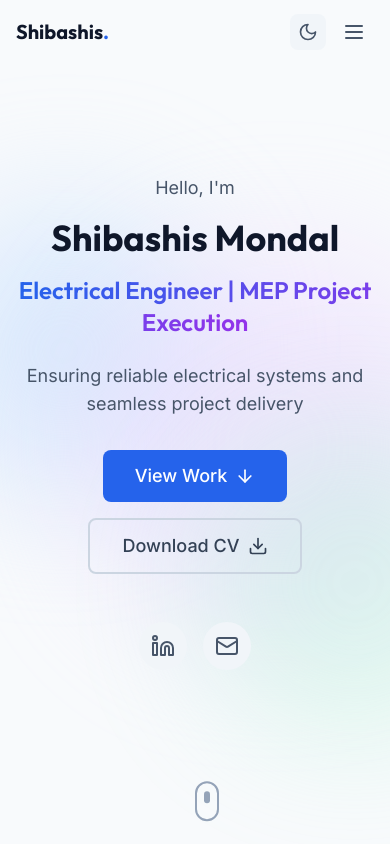
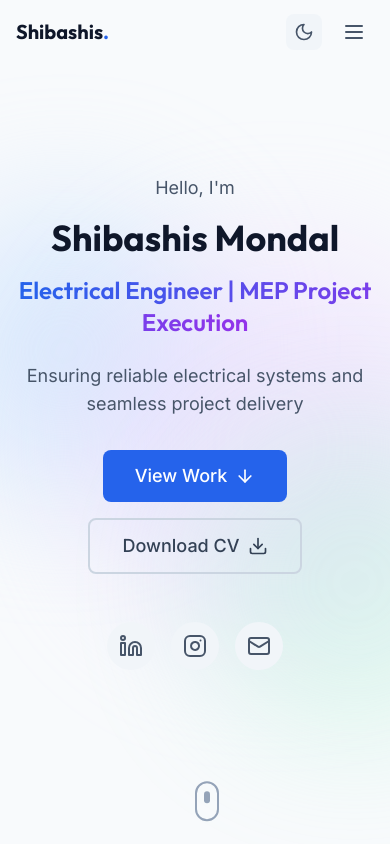
Before and after one commit to shibashismondal/portfolio, a Next.js app: page / in a window 390 px wide. Shown: the top 844 px of the page. Built offline with nearby package versions, Linux system fonts and the light colour scheme.

Commit message:
Add Instagram, remove GitHub, fix mobile navbar spacing

```diff
--- a/components/sections/Contact.tsx
+++ b/components/sections/Contact.tsx
@@ -2,7 +2,7 @@
 
 import { useState, useRef, FormEvent } from "react";
 import { motion, useInView } from "framer-motion";
-import { Mail, Linkedin, Github, Send, MapPin, CheckCircle } from "lucide-react";
+import { Mail, Linkedin, Instagram, Send, MapPin, CheckCircle } from "lucide-react";
 import Button from "@/components/ui/Button";
 import { personalInfo } from "@/lib/data";
 
@@ -148,19 +148,19 @@ export default function Contact() {
               </a>
 
               <a
-                href={personalInfo.socialLinks.github}
+                href={personalInfo.socialLinks.instagram}
                 target="_blank"
                 rel="noopener noreferrer"
                 className="flex items-center gap-4 p-4 rounded-xl bg-white dark:bg-slate-800
                   hover:shadow-md transition-shadow group"
               >
                 <div className="p-3 rounded-lg bg-blue-100 dark:bg-blue-900/30 text-blue-600 dark:text-blue-400 group-hover:bg-blue-600 group-hover:text-white transition-colors">
-                  <Github className="w-5 h-5" />
+                  <Instagram className="w-5 h-5" />
                 </div>
                 <div>
-                  <p className="text-sm text-slate-500 dark:text-slate-400">GitHub</p>
+                  <p className="text-sm text-slate-500 dark:text-slate-400">Instagram</p>
                   <p className="font-medium text-slate-900 dark:text-white">
-                    View my repositories
+                    @bijlee_wale_sahab
                   </p>
                 </div>
               </a>
--- a/components/sections/Hero.tsx
+++ b/components/sections/Hero.tsx
@@ -1,7 +1,7 @@
 "use client";
 
 import { motion } from "framer-motion";
-import { Linkedin, Mail, Download, ArrowDown } from "lucide-react";
+import { Linkedin, Instagram, Mail, Download, ArrowDown } from "lucide-react";
 import Button from "@/components/ui/Button";
 import { personalInfo, cvFilePath } from "@/lib/data";
 
@@ -151,6 +151,17 @@ export default function Hero() {
               <Linkedin className="w-6 h-6" />
             </a>
             <a
+              href={personalInfo.socialLinks.instagram}
+              target="_blank"
+              rel="noopener noreferrer"
+              className="p-3 rounded-full bg-slate-100 dark:bg-slate-800 text-slate-600
+                dark:text-slate-400 hover:bg-blue-100 dark:hover:bg-blue-900/30
+                hover:text-blue-600 dark:hover:text-blue-400 transition-colors"
+              aria-label="Instagram Profile"
+            >
+              <Instagram className="w-6 h-6" />
+            </a>
+            <a
               href={`mailto:${personalInfo.email}`}
               className="p-3 rounded-full bg-slate-100 dark:bg-slate-800 text-slate-600
                 dark:text-slate-400 hover:bg-blue-100 dark:hover:bg-blue-900/30
--- a/components/sections/Navigation.tsx
+++ b/components/sections/Navigation.tsx
@@ -73,7 +73,7 @@ export default function Navigation() {
             </div>
 
             {/* Mobile Menu Button */}
-            <div className="flex md:hidden items-center gap-2">
+            <div className="flex md:hidden items-center gap-3">
               <ThemeToggle />
               <button
                 onClick={() => setIsOpen(!isOpen)}
--- a/components/ui/NavLink.tsx
+++ b/components/ui/NavLink.tsx
@@ -19,7 +19,7 @@ export default function NavLink({
     <Link
       href={href}
       onClick={onClick}
-      className={`relative px-3 py-2 text-sm font-medium transition-colors duration-200
+      className={`relative px-3 py-3 text-sm font-medium transition-colors duration-200
         ${
           isActive
             ? "text-blue-600 dark:text-blue-400"
@@ -28,7 +28,7 @@ export default function NavLink({
     >
       {children}
       {isActive && (
-        <span className="absolute bottom-0 left-0 w-full h-0.5 bg-blue-600 dark:bg-blue-400 rounded-full" />
+        <span className="absolute bottom-1 left-0 w-full h-0.5 bg-blue-600 dark:bg-blue-400 rounded-full" />
       )}
     </Link>
   );
--- a/lib/data.ts
+++ b/lib/data.ts
@@ -20,8 +20,8 @@ Skilled in electrical project execution, commissioning, preventive maintenance,
   location: "Kolkata, West Bengal",
   availableForWork: true,
   socialLinks: {
-    github: "",
     linkedin: "https://www.linkedin.com/in/shibashismondal/",
+    instagram: "https://www.instagram.com/bijlee_wale_sahab/",
   },
 };
 
```
